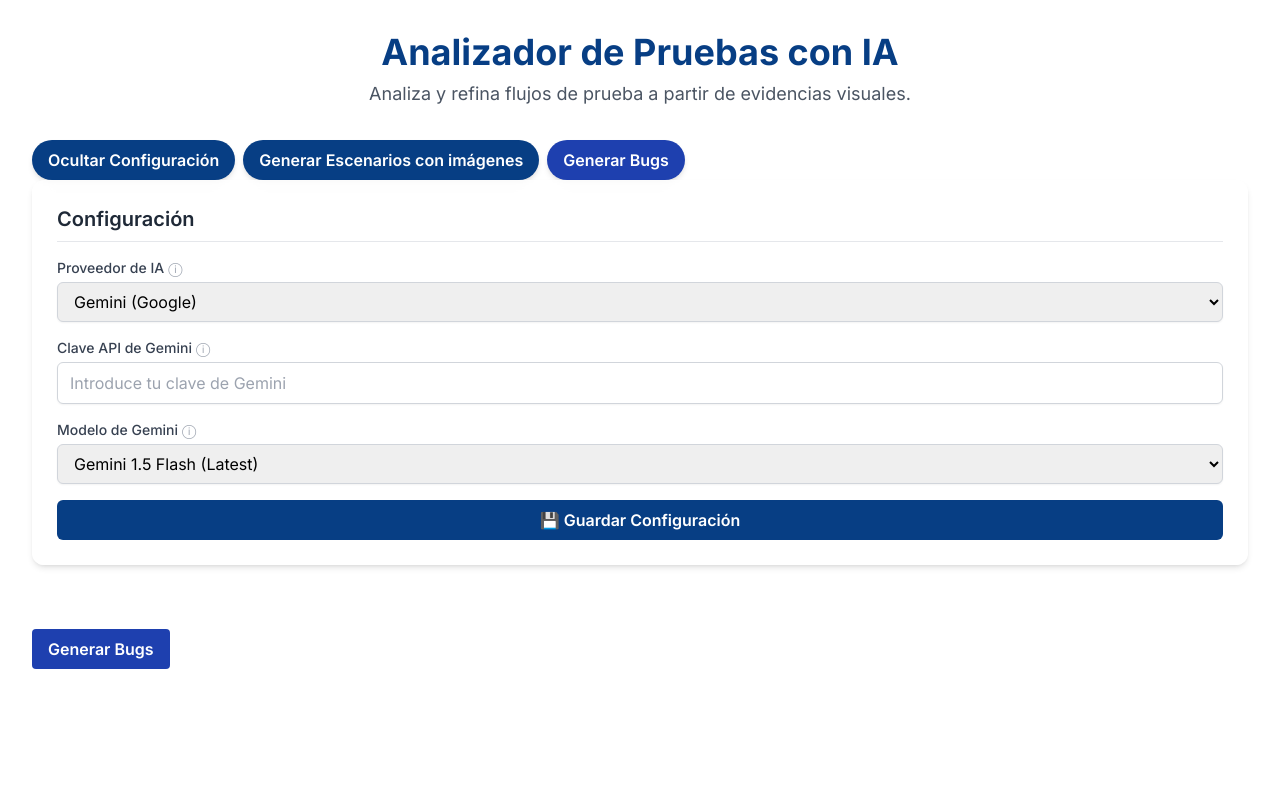
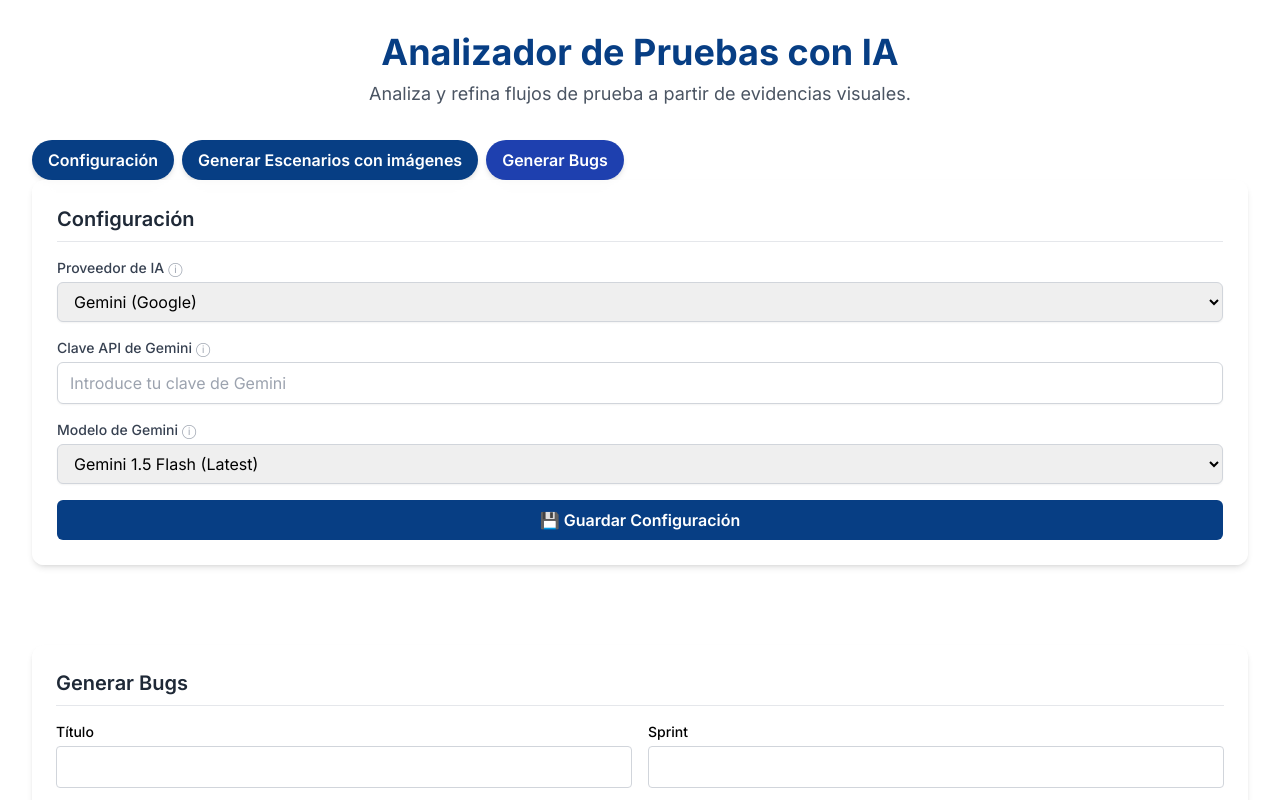
Before and after one commit to anbepa/analizador-ia-react, a React (Vite) app: page / in a window 1280 px wide. Both pictures are taken after a click on the button "Generar Bugs". Shown: the top 800 px of the page. Built offline with nearby package versions, Linux system fonts and the light colour scheme.

Commit message:
Fix config toggle label and open bug generator directly

```diff
--- a/src/components/ConfigToggler.jsx
+++ b/src/components/ConfigToggler.jsx
@@ -10,7 +10,7 @@ const ConfigToggler = ({ onToggleScenario, onToggleBugs }) => {
                 onClick={() => setShowConfigurationPanel(!showConfigurationPanel)}
                 className="bg-primary text-white font-semibold py-2 px-4 rounded-full shadow-md hover:bg-primary/90 transition-colors w-48 md:w-auto"
             >
-                {showConfigurationPanel ? 'Ocultar Configuración' : 'Mostrar Configuración'}
+                Configuración
             </button>
             <button
                 onClick={onToggleScenario}
--- a/src/components/FlowComparison.jsx
+++ b/src/components/FlowComparison.jsx
@@ -16,7 +16,7 @@ function slugify(str) {
 }
 
 function FlowComparison({ onComparisonGenerated }) {
-    const [showForm, setShowForm] = useState(false);
+    const [showForm, setShowForm] = useState(true);
     const [currentFlowTitle, setCurrentFlowTitle] = useState('');
     const [currentFlowSprint, setCurrentFlowSprint] = useState('');
     const [currentGeneratedId, setCurrentGeneratedId] = useState('');
```
